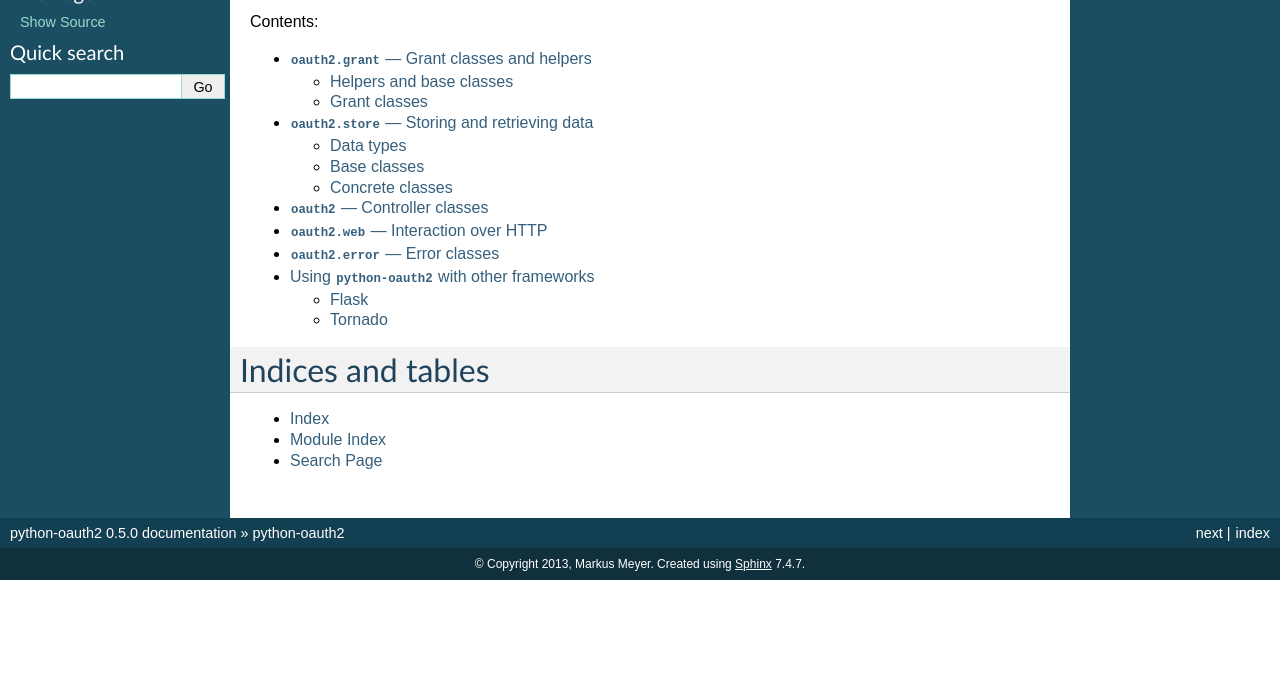
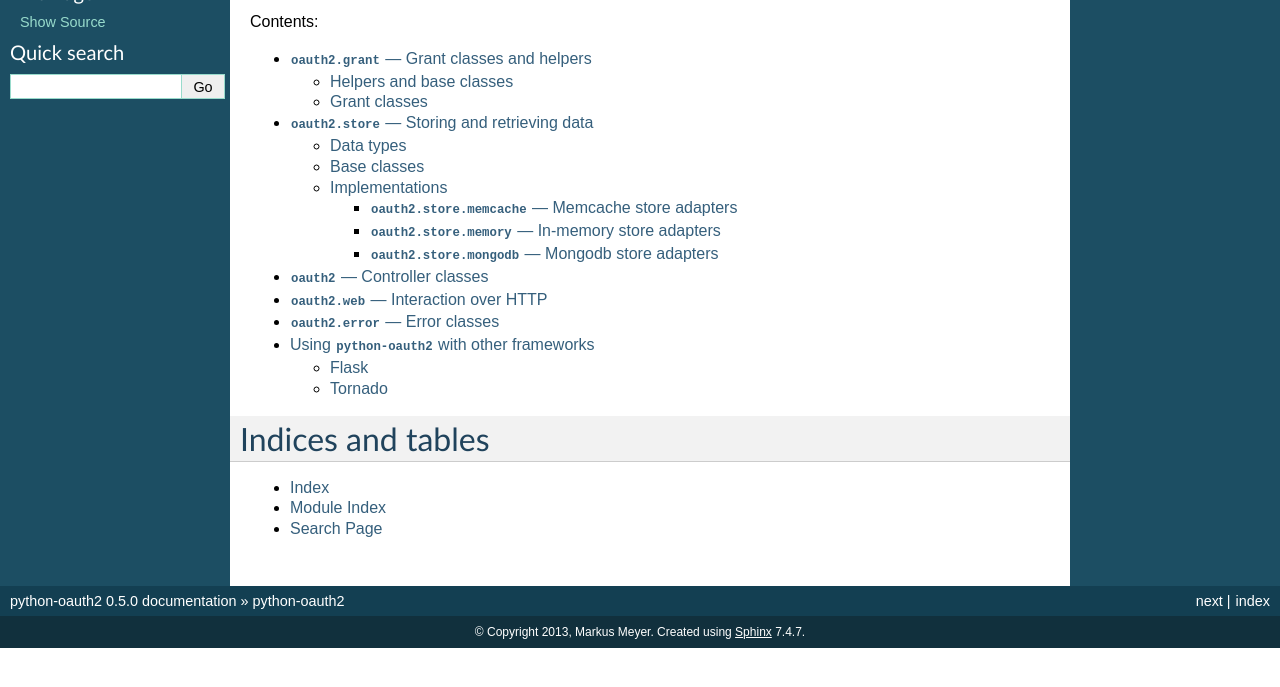
Before and after one commit to wndhydrnt/python-oauth2, a Sphinx documentation site: the page built from docs/index.rst, in a window 1280 px wide, cut to the strip 134-821 px from the top of the page. Built offline with Sphinx 7.4.7, drawn with Linux system fonts in a browser that asks for light colours.

Commit message:
Setting up docs

```diff
--- a/docs/index.rst
+++ b/docs/index.rst
@@ -5,7 +5,7 @@
 Contents:
 
 .. toctree::
-   :maxdepth: 2
+   :maxdepth: 3
 
    grant.rst
    store.rst
--- a/docs/oauth2.rst
+++ b/docs/oauth2.rst
@@ -1,7 +1,7 @@
 ``oauth2`` --- Controller classes
 ========================================
 
-.. autoclass:: oauth2.AuthorizationController
+.. autoclass:: oauth2.Provider
 
-.. automethod:: oauth2.AuthorizationController.add_grant
-.. automethod:: oauth2.AuthorizationController.dispatch
+.. automethod:: oauth2.Provider.add_grant
+.. automethod:: oauth2.Provider.dispatch
--- a/docs/store.rst
+++ b/docs/store.rst
@@ -24,17 +24,12 @@ Base classes
 .. autoclass:: ClientStore
    :members:
 
-Concrete classes
-----------------
+Implementations
+---------------
 
-.. autoclass:: LocalClientStore
-   :show-inheritance:
-   :members:
+.. toctree::
+   :maxdepth: 2
 
-.. autoclass:: LocalTokenStore
-   :show-inheritance:
-   :members:
-
-.. autoclass:: MemcacheTokenStore
-   :show-inheritance:
-   :members:
+   store/memcache.rst
+   store/memory.rst
+   store/mongodb.rst
--- /dev/null
+++ b/docs/store/memcache.rst
@@ -0,0 +1,6 @@
+``oauth2.store.memcache`` --- Memcache store adapters
+=====================================================
+
+.. automodule:: oauth2.store.memcache
+
+.. autoclass:: MemcacheTokenStore
--- /dev/null
+++ b/docs/store/memory.rst
@@ -0,0 +1,10 @@
+``oauth2.store.memory`` --- In-memory store adapters
+=====================================================
+
+.. automodule:: oauth2.store.memory
+
+.. autoclass:: MemoryClientStore
+   :members:
+
+.. autoclass:: MemoryTokenStore
+   :members:
--- /dev/null
+++ b/docs/store/mongodb.rst
@@ -0,0 +1,12 @@
+``oauth2.store.mongodb`` --- Mongodb store adapters
+=====================================================
+
+.. automodule:: oauth2.store.mongodb
+
+.. autoclass:: MongodbStore
+
+.. autoclass:: MongodbAccessTokenStore
+
+.. autoclass:: MongodbAuthCodeStore
+
+.. autoclass:: MongodbClientStore
```
Also changed, not shown: other parts of docs/store.rst (+3 -3 lines), 4 other files.
